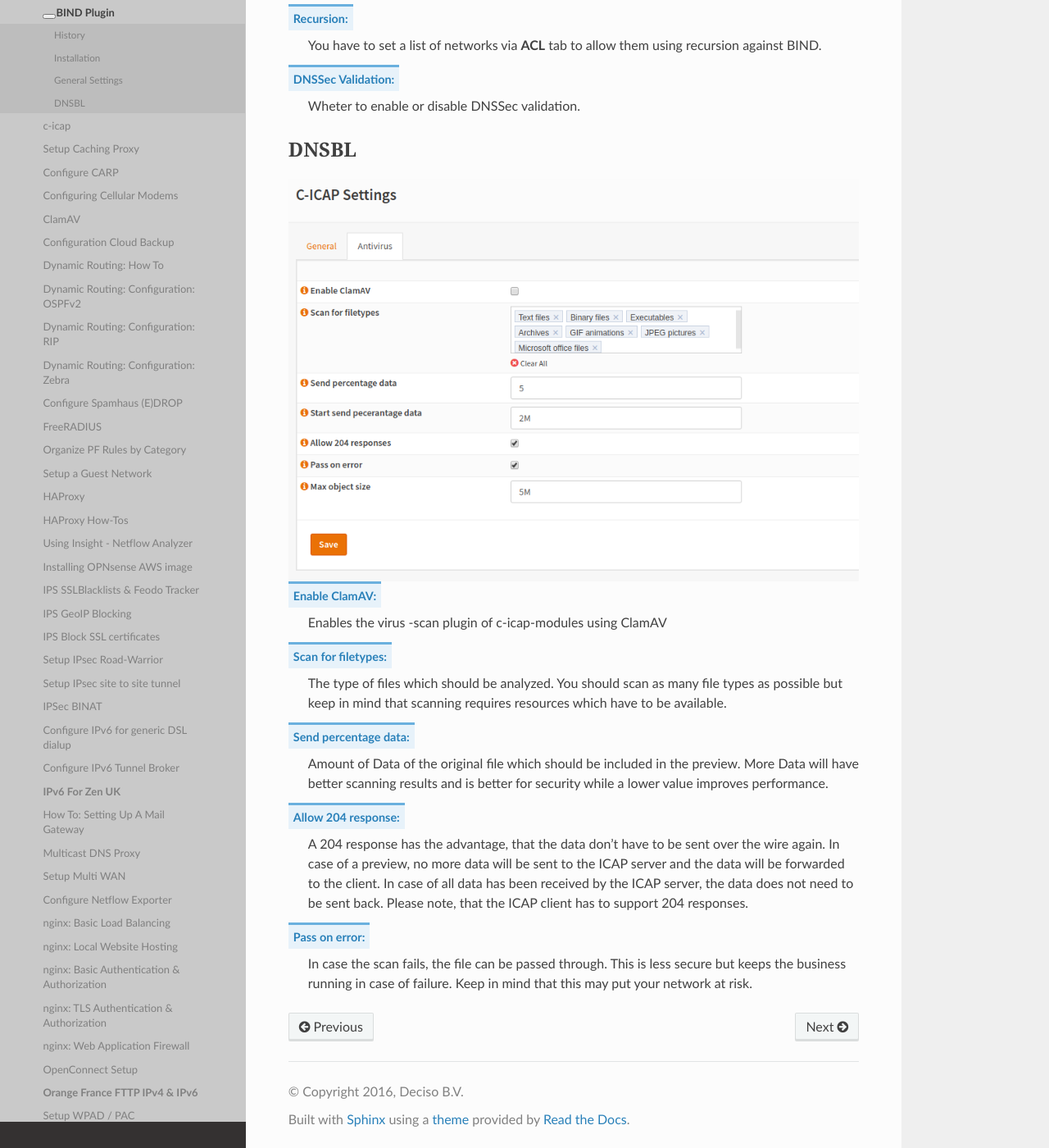
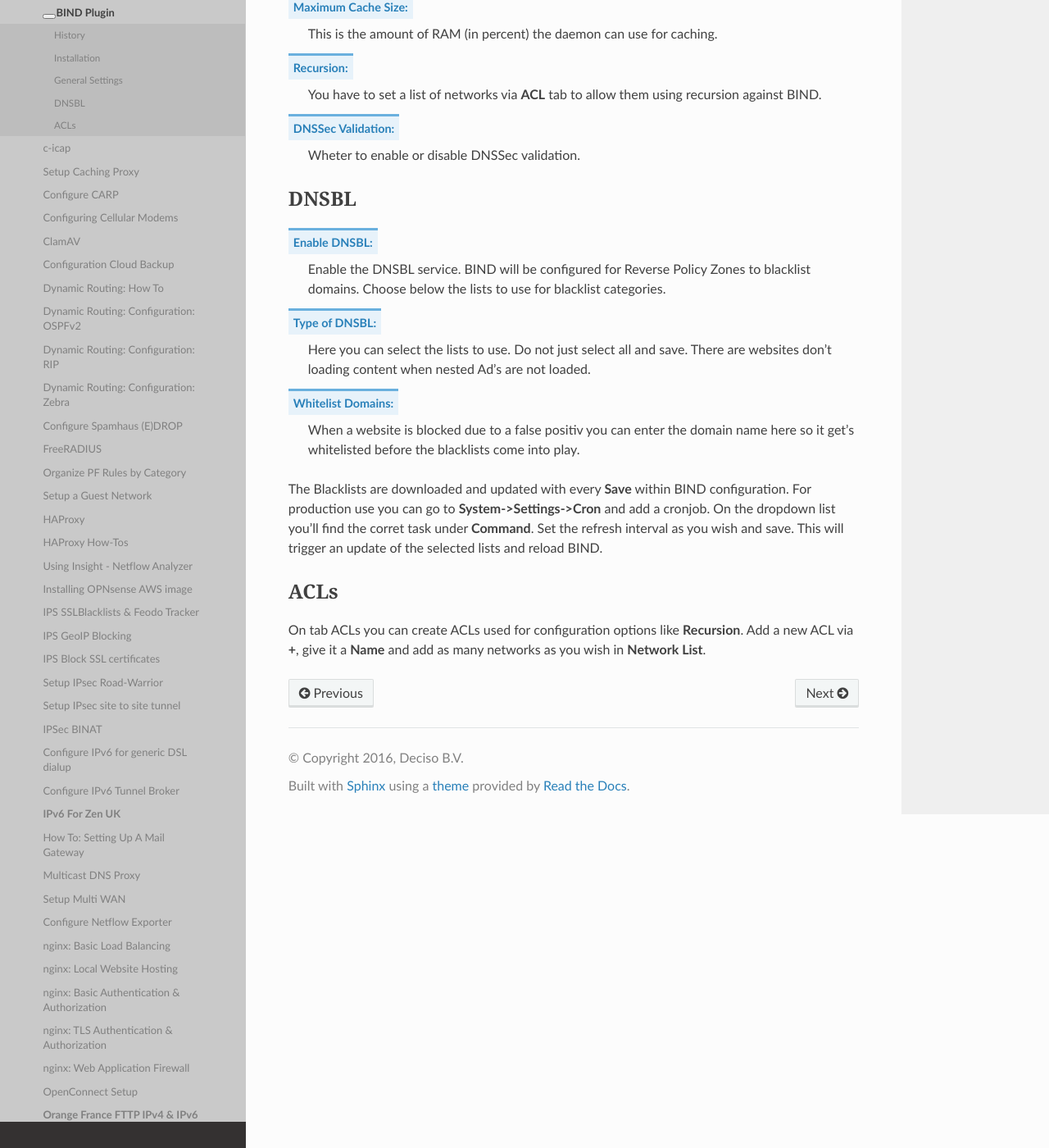
Before and after one commit to opnsense/docs, a Sphinx documentation site: the page built from source/manual/how-tos/bind.rst, in a window 1280 px wide and 1400 px high, scrolled down 1226 px. Shown: the whole window at 82% size. Built offline with Sphinx 7.4.7 and the Read the Docs theme 2.0.0, drawn with Linux system fonts in a browser that asks for light colours; nearby versions of some CDN libraries; some web fonts are replaced; library files that are not in the unit come from our copies; some of the changed text lies outside the part shown.

Commit message:
Update bind.rst

```diff
--- a/source/manual/how-tos/bind.rst
+++ b/source/manual/how-tos/bind.rst
@@ -38,7 +38,15 @@ General Settings
 :Listen Port:
     Set the port the daemon should listen on. Per default the port is 53530 to not
     interfere with existing Unbound/dnsmasq setups. If you want to switch to BIND
-    only, make sure to stop Unbound and dnsmasq.
+    only, make sure to stop Unbound and dnsmasq. Maybe you want to stick with Unbound
+    as your primary DNS and only use BIND for blacklisting, you can set in
+    **Services->Unbound DNS->General->Custom Options**
+
+    do-not-query-localhost: no
+    forward-zone:
+    name: „.“
+    forward-addr: 127.0.0.1@53530
+
 :DNS Forwarders:
     A list of IP addresses BIND will forward unknown dns request to. If empty BIND
     tries to resolve directly via the root servers.
@@ -57,27 +65,26 @@ General Settings
 DNSBL
 -----
 
-.. image:: images/c-icap_av.png
+:Enable DNSBL:
+    Enable the DNSBL service. BIND will be configured for Reverse Policy Zones to
+    blacklist domains. Choose below the lists to use for blacklist categories.
+:Type of DNSBL:
+    Here you can select the lists to use. Do not just select all and save. There are
+    websites don't loading content when nested Ad's are not loaded.
+:Whitelist Domains:
+    When a website is blocked due to a false positiv you can enter the domain name here
+    so it get's whitelisted before the blacklists come into play.
 
-:Enable ClamAV:
-    Enables the virus
-    -scan plugin of c-icap-modules using ClamAV
-:Scan for filetypes:
-    The type of files which should be analyzed.
-    You should scan as many file types as possible but keep in mind that
-    scanning requires resources which have to be available.
-:Send percentage data:
-    Amount of Data of the original file which should be included in the preview.
-    More Data will have better scanning results and is better for security while
-    a lower value improves performance.
-:Allow 204 response:
-    A 204 response has the advantage, that the data don't have
-    to be sent over the wire again. In case of a preview, no more data
-    will be sent to the ICAP server and the data will be forwarded to
-    the client. In case of all data has been received by the ICAP server,
-    the data does not need to be sent back. Please note, that the ICAP client
-    has to support 204 responses.
-:Pass on error:
-    In case the scan fails, the file can be passed through.
-    This is less secure but keeps the business running in case of failure.
-    Keep in mind that this may put your network at risk.
+The Blacklists are downloaded and updated with every **Save** within BIND configuration.
+For production use you can go to **System->Settings->Cron** and add a cronjob. On the
+dropdown list you'll find the corret task under **Command**. Set the refresh interval
+as you wish and save. This will trigger an update of the selected lists and reload
+BIND.
+
+
+----
+ACLs
+----
+
+On tab ACLs you can create ACLs used for configuration options like **Recursion**. Add
+a new ACL via **+**, give it a **Name** and add as many networks as you wish in **Network List**.
```
